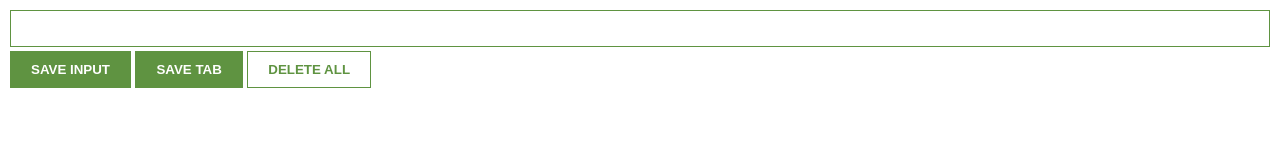
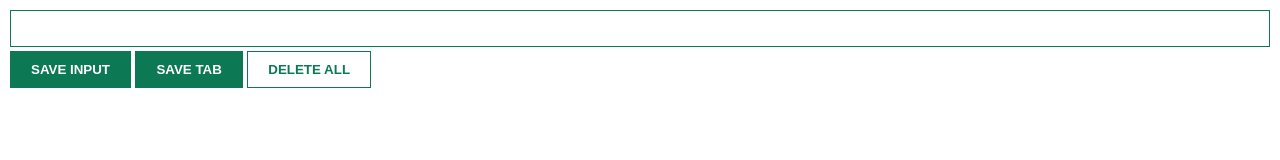
Before and after one commit to VictoryMa8/miscellaneous-projects-2024, a browser extension: page leadsTracker/index.html in a window 1280 px wide. Drawn offline with Linux system fonts and the light colour scheme.

Commit message:
Color change

```diff
--- a/leadsTracker/index.css
+++ b/leadsTracker/index.css
@@ -9,21 +9,21 @@ input {
     width: 100%;
     padding: 10px;
     box-sizing: border-box;
-    border: 1px solid #5f9341;
+    border: 1px solid #0c7954;
     margin-bottom: 4px;
 }
 
 button {
-    background: #5f9341;
+    background: #0c7954;
     color: white;
     padding: 10px 20px;
-    border: 1px solid #5f9341;
+    border: 1px solid #0c7954;
     font-weight: bold;
 }
 
 #delete-btn {
     background: white;
-    color: #5f9341;
+    color: #0c7954;
 }
 
 ul {
@@ -37,5 +37,5 @@ li {
 }
 
 a {
-    color: #5f9341;
+    color: #0c7954;
 }
```
